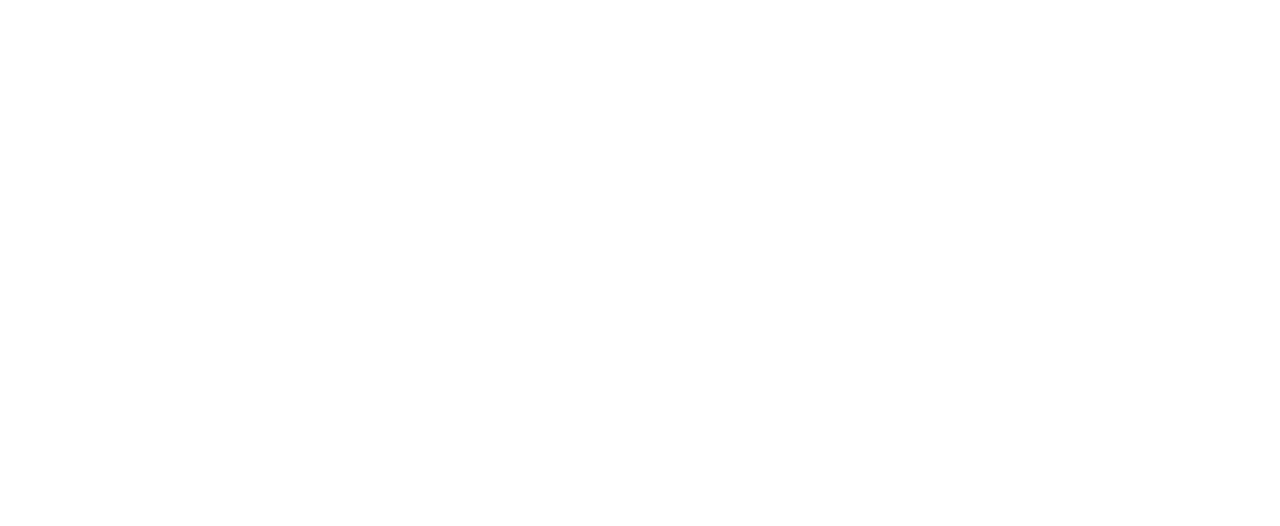
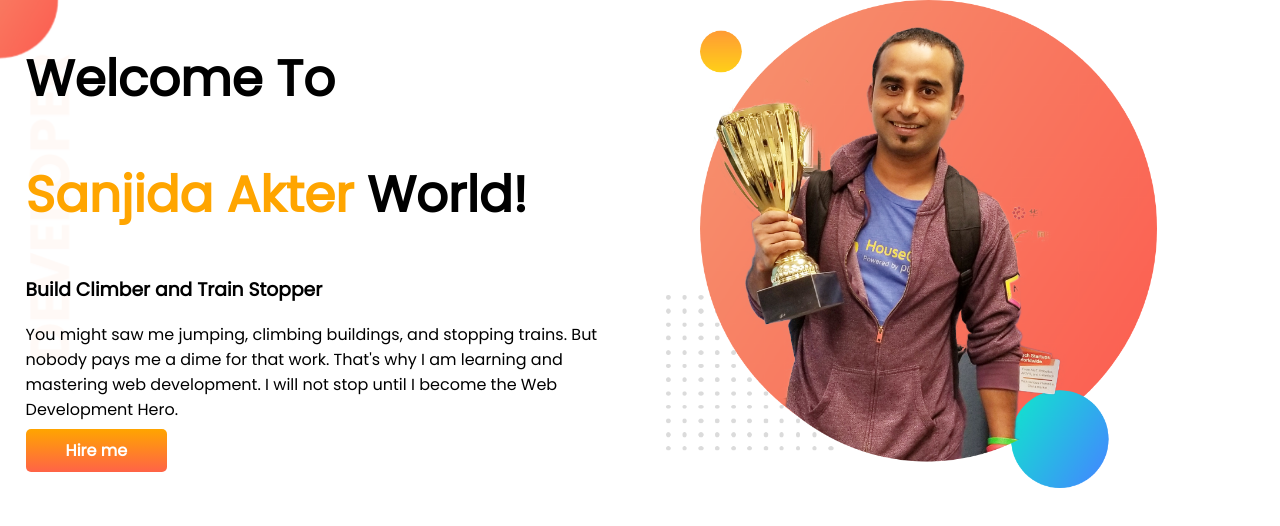
Before and after one commit to raveenaaaaa/developer-portfolio, a plain HTML site: page index.html in a window 1280 px wide. Drawn offline with Linux system fonts and the light colour scheme.

Commit message:
top-banner

```diff
--- a/index.html
+++ b/index.html
@@ -1,13 +1,34 @@
 <!DOCTYPE html>
 <html lang="en">
+
 <head>
     <meta charset="UTF-8">
     <meta http-equiv="X-UA-Compatible" content="IE=edge">
     <meta name="viewport" content="width=device-width, initial-scale=1.0">
     <title>My Portfolio</title>
+    <link rel="preconnect" href="https://fonts.googleapis.com">
+    <link rel="preconnect" href="https://fonts.gstatic.com" crossorigin>
+    <link href="https://fonts.googleapis.com/css2?family=Poppins&display=swap" rel="stylesheet">
     <link rel="stylesheet" href="style.css">
 </head>
+
 <body>
+    <section class="top-banner">
+        <div class="half-width">
+            <h1>Welcome To</h1>
+            <h1><span class="orange">Sanjida Akter</span> World!</h1>
+            <h3>Build Climber and Train Stopper</h3>
+            <p>You might saw me jumping, climbing buildings, and stopping trains. But nobody pays me a dime for that
+                work.
+                That's why I am learning and mastering web development. I will not stop until I become the Web
+                Development
+                Hero.</p>
+            <a class="link-button" target="_blank" href="https://www.linkedin.com/">Hire me</a>
+        </div>
+        <div class="half-width">
+            <img src="images/jhankar.png" alt="">
+        </div>
+    </section>
+</body>
 
-</body>
 </html>
--- a/style.css
+++ b/style.css
@@ -0,0 +1,33 @@
+body{
+    font-family: 'Poppins', sans-serif;
+    margin: 0;
+}
+h1  {
+    font-size: 50px;
+}
+.orange{
+    color: orange;
+}
+section{
+    display: flex;
+}
+.half-width{
+    width: 50%;
+    padding-left: 2%;
+}
+.half-width img{
+    width: 80%;
+}
+.link-button{
+    text-decoration: none;
+    background-image: linear-gradient(orange,tomato);
+    padding:10px 40px;
+    color: white;
+    border-radius: 5px;
+    font-weight: 700;
+
+}
+.top-banner{
+    background-image: url(images/top-banner.png);
+    background-repeat: no-repeat;
+}
```
Also changed, not shown: images/dream-bg.png (added), images/exp-bg.png (added), images/jhankar.png (added), images/jhankar2.png (added), images/my picture.jpg (added), images/my-bg.png (added), images/my-bg2.png (added), images/top-banner.png (added), 7 other files.
